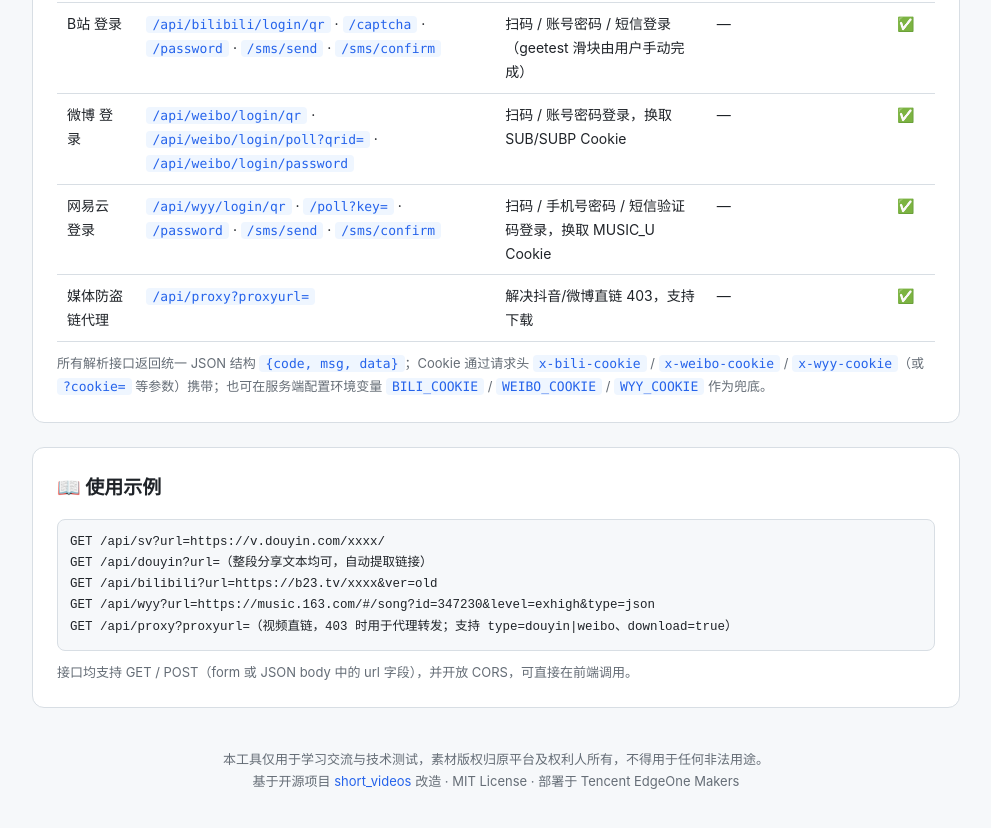
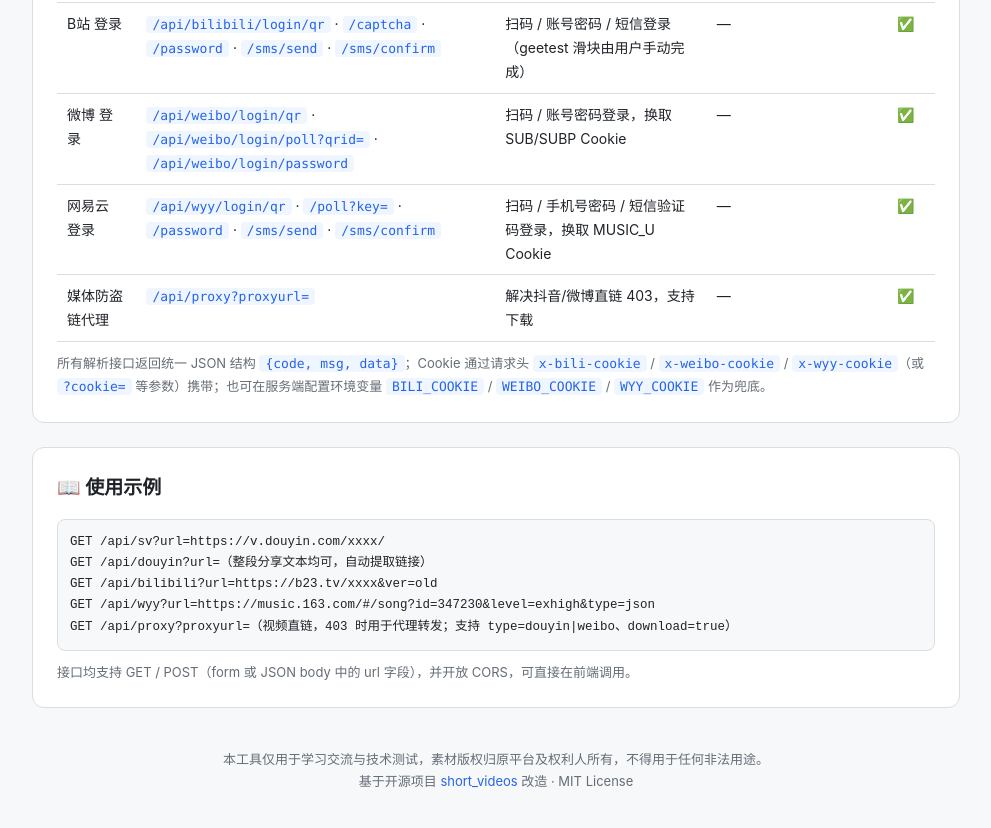
Before and after one commit to Theadvocate-bit/short-makers, a website: page public/index.html in a window 1280 px wide. Shown: the part 1542-2370 px from the top of the page, without its empty margins (144-1135 px from the left). Drawn offline with Linux system fonts and the light colour scheme.

Commit message:
ui: remove '部署于 Tencent EdgeOne Makers' from footer
Keep only original author (jiuhunwl/short_videos) and MIT License attribution.

```diff
--- a/public/index.html
+++ b/public/index.html
@@ -126,7 +126,7 @@ GET /api/proxy?proxyurl=（视频直链，403 时用于代理转发；支持 typ
 
   <footer>
     <p>本工具仅用于学习交流与技术测试，素材版权归原平台及权利人所有，不得用于任何非法用途。</p>
-    <p>基于开源项目 <a href="https://github.com/jiuhunwl/short_videos" target="_blank">short_videos</a> 改造 · MIT License · 部署于 Tencent EdgeOne Makers</p>
+    <p>基于开源项目 <a href="https://github.com/jiuhunwl/short_videos" target="_blank">short_videos</a> 改造 · MIT License</p>
   </footer>
 </div>
 
```
